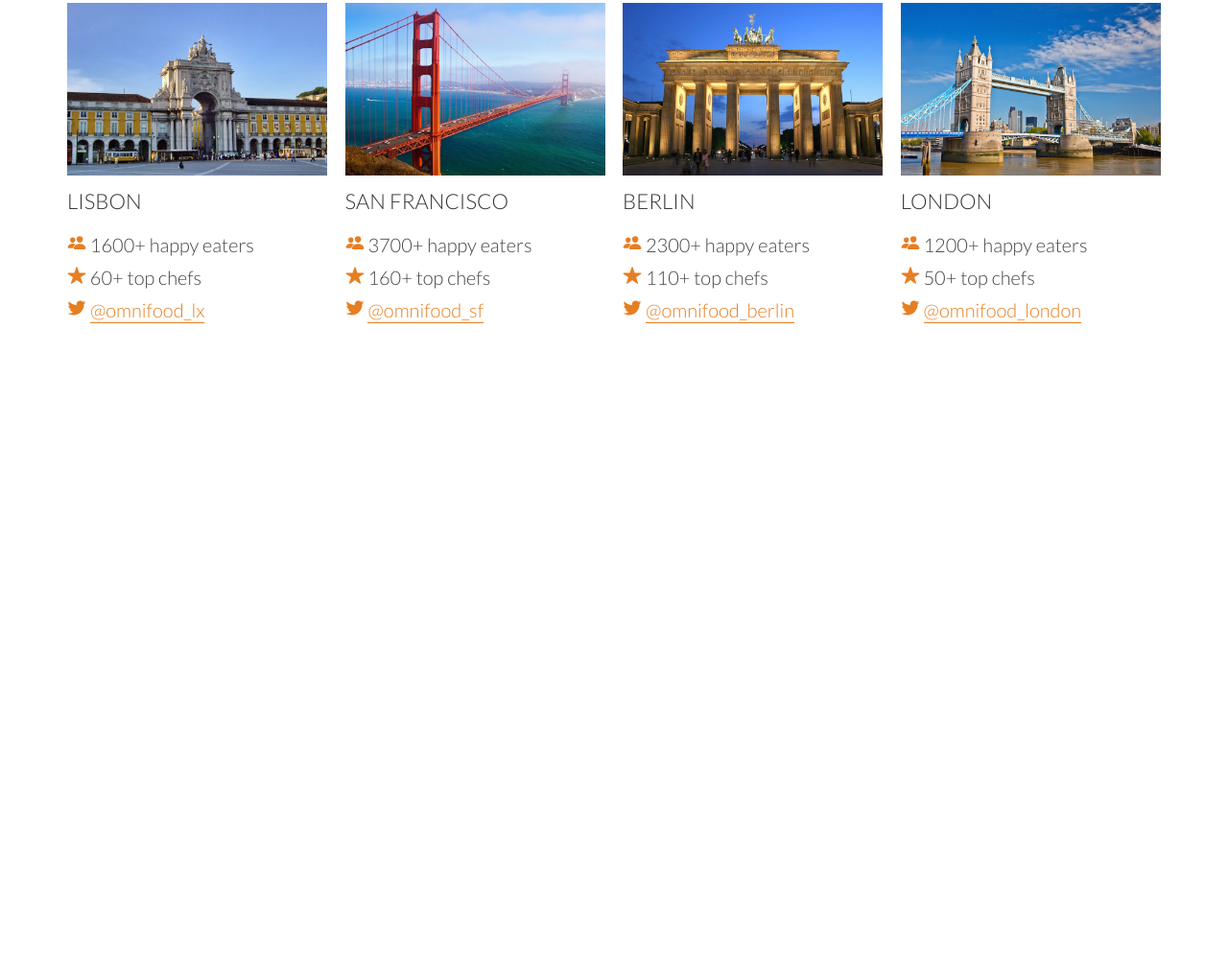
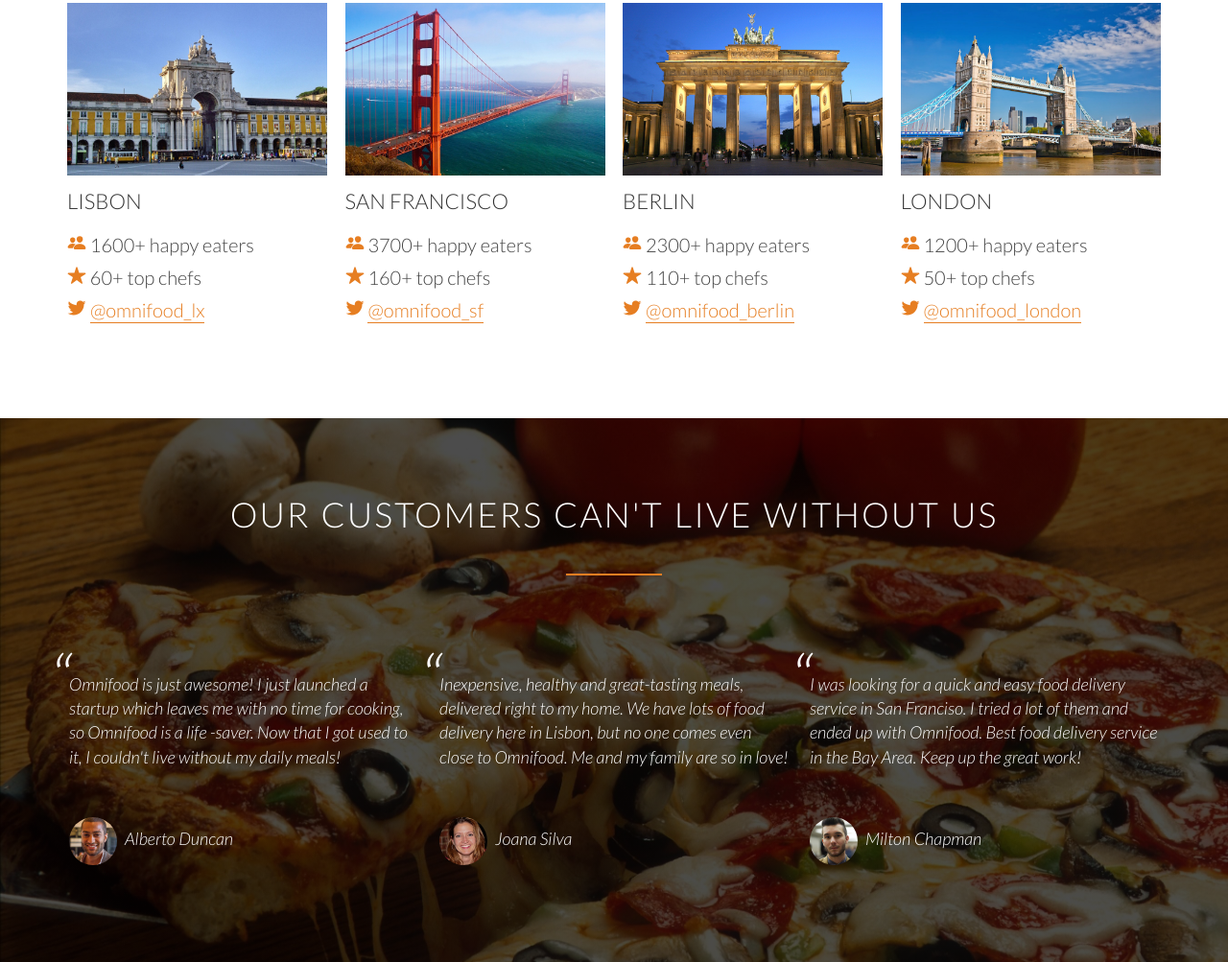
Before and after one commit to akc9777/practice_omnifood, a plain HTML site: page index.html in a window 1280 px wide. Shown: the part 2959-3962 px from the top of the page at 96% size. Before the commit the page ends 3395 px from the top, so only its background shows below. Drawn offline with nearby package versions, Linux system fonts and the light colour scheme.

Commit message:
Completed testimonials section

```diff
--- a/index.html
+++ b/index.html
@@ -80,6 +80,7 @@
         </div>
     </div>
 </section>
+
 <section class="section-meals" id="section-meals">
     <ul class="meals-showcase clearfix">
         <li>
@@ -114,6 +115,7 @@
         </li>
     </ul>
 </section>
+
 <section class="section-steps" id="how-it-works">
     <div class="row">
         <h2>How it works &mdash; Simple as 1,2,3</h2>
@@ -146,6 +148,7 @@
         </div>
     </div>
 </section>
+
 <section class="section-cities" id="section-cities">
     <div class="row">
         <h2>We're currently in these cities</h2>
@@ -215,6 +218,41 @@
     </div>
 </section>
 
+<section class="section-testimonial" id="section-testimonial">
+    <div class="row">
+        <h2>Our customers can't live without us</h2>
+    </div>
+    <div class="row">
+        <div class="col span-1-of-3">
+            <blockquote>
+                Omnifood is just awesome! I just launched a startup which
+                leaves me with no time for cooking, so Omnifood is a life
+                -saver. Now that I got used to it, I couldn't live without
+                my daily meals!
+                <cite><img src="res/images/customer-1.jpg">Alberto Duncan</cite>
+            </blockquote>
+        </div>
+
+        <div class="col span-1-of-3">
+            <blockquote>
+                Inexpensive, healthy and great-tasting meals, delivered right to my home.
+                We have lots of food delivery here in Lisbon, but
+                no one comes even close to Omnifood. Me and my family are so in love!
+                <cite><img src="res/images/customer-2.jpg">Joana Silva</cite>
+            </blockquote>
+        </div>
+
+        <div class="col span-1-of-3">
+            <blockquote>
+                I was looking for a quick and easy food delivery service in San Franciso.
+                I tried a lot of them and ended up with Omnifood. Best
+                food delivery service in the Bay Area. Keep up the great work!
+                <cite><img src="res/images/customer-3.jpg">Milton Chapman</cite>
+            </blockquote>
+        </div>
+
+    </div>
+</section>
 <!--IONICONS SCRIPT-->
 <script type="module" src="https://unpkg.com/ionicons@5.0.0/dist/ionicons/ionicons.esm.js"></script>
 </body>
--- a/res/css/styles.css
+++ b/res/css/styles.css
@@ -335,3 +335,46 @@
     text-decoration: none;
     border-bottom: 1px solid var(--color-orange);
 }
+
+/*--------------------------------------*/
+/*TESTIMONIAL SECTION*/
+/*--------------------------------------*/
+.section-testimonial {
+    background-image: linear-gradient(rgba(0, 0, 0, 0.7), rgba(0, 0, 0, 0.7)), url(images/back-customers.jpg);
+    background-repeat: no-repeat;
+    background-size: cover;
+    background-attachment: fixed;
+    color: #fff;
+}
+
+blockquote {
+    font-style: italic;
+    font-size: 90%;
+    line-height: 140%;
+    padding: 10px 2px;
+    position: relative;
+    margin-top: 40px;
+}
+
+blockquote:before {
+    content: "\201C";
+    font-size: 400%;
+    display: block;
+    position: absolute;
+    top: 3px;
+    left: -18px;
+}
+
+cite {
+    display: block;
+    margin-top: 50px;
+
+}
+
+blockquote img {
+    width: 50px;
+    height: auto;
+    border-radius: 50%;
+    vertical-align: middle;
+    margin-right: 8px;
+}
```
